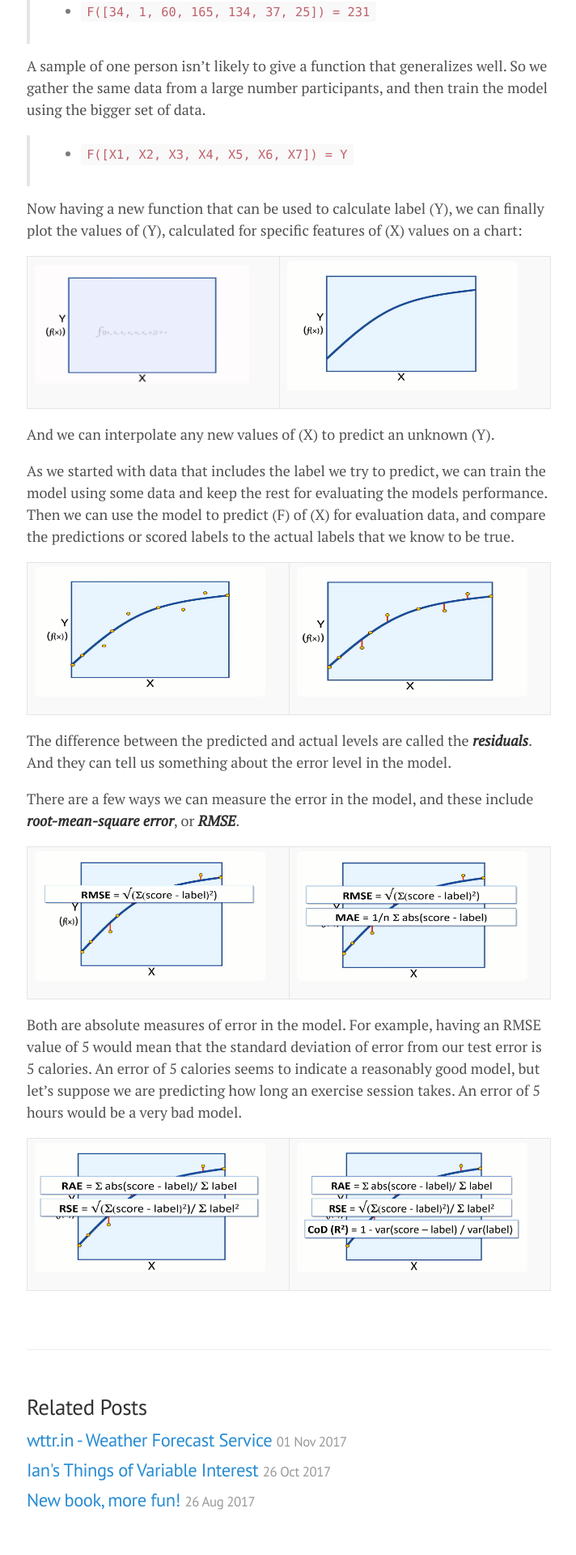
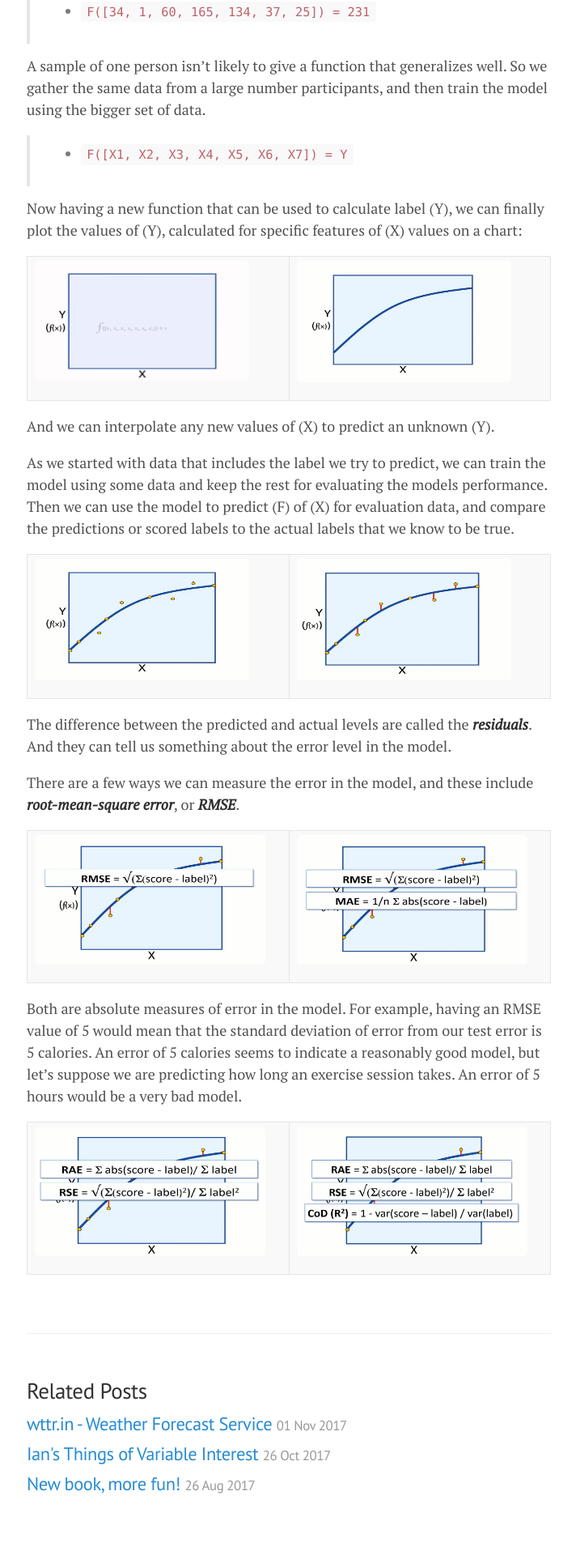
Before and after one commit to lgeurts/lgeurts.github.io, a Jekyll site: the page built from _posts/2018-06-29-artificial-intelligence-basics.md, in a window 1280 px wide. Shown: the part 2895-4815 px from the top of the page at 81% size, without its empty margins (283-995 px from the left). Built offline with Jekyll 4.4.1, drawn with Linux system fonts in a browser that asks for light colours; nearby versions of some CDN libraries.

Commit message:
Update 2018-06-29-artificial-intelligence-basics.md

```diff
--- a/_posts/2018-06-29-artificial-intelligence-basics.md
+++ b/_posts/2018-06-29-artificial-intelligence-basics.md
@@ -87,23 +87,23 @@
 Now having a new function that can be used to calculate label (Y), we can finally plot the values of (Y), calculated for specific features of (X) values on a chart:
 
 :-----------------:|:-----------------:
-<img src="/assets/artificial-intelligence/plotted-chart-1.png" align="left" width="265" height="150" alt="Generalized function"> | <img src="/assets/artificial-intelligence/plotted-chart-2.png" align="left" width="285" height="160" alt="Plotting">
+<img src="/assets/artificial-intelligence/plotted-chart-1.png" align="left" width="265" height="150" alt=""> | <img src="/assets/artificial-intelligence/plotted-chart-2.png" align="left" width="265" height="150" alt="">
 
 And we can interpolate any new values of (X) to predict an unknown (Y).
 
 As we started with data that includes the label we try to predict, we can train the model using some data and keep the rest for evaluating the models performance. Then we can use the model to predict (F) of (X) for evaluation data, and compare the predictions or scored labels to the actual labels that we know to be true.
 
 :-----------------:|:-----------------:
-<img src="/assets/artificial-intelligence/plotted-chart-3.png" align="left" width="285" height="160" alt="Holding data for model performance"> | <img src="/assets/artificial-intelligence/plotted-chart-4.png" align="left" width="285" height="160" alt="Comparing predictions">
+<img src="/assets/artificial-intelligence/plotted-chart-3.png" align="left" width="265" height="150" alt=""> | <img src="/assets/artificial-intelligence/plotted-chart-4.png" align="left" width="265" height="150" alt="">
 
 The difference between the predicted and actual levels are called the ***residuals***. And they can tell us something about the error level in the model.
 
 There are a few ways we can measure the error in the model, and these include ***root-mean-square error***, or ***RMSE***.
 
 :-----------------:|:-----------------:
-<img src="/assets/artificial-intelligence/plotted-chart-5.png" align="left" width="285" height="160" alt="RMSE"> | <img src="/assets/artificial-intelligence/plotted-chart-6.png" align="left" width="285" height="160" alt="MAE">
+<img src="/assets/artificial-intelligence/plotted-chart-5.png" align="left" width="285" height="160" alt=""> | <img src="/assets/artificial-intelligence/plotted-chart-6.png" align="left" width="285" height="160" alt="">
 
 Both are absolute measures of error in the model. For example, having an RMSE value of 5 would mean that the standard deviation of error from our test error is 5 calories. An error of 5 calories seems to indicate a reasonably good model, but let's suppose we are predicting how long an exercise session takes. An error of 5 hours would be a very bad model.
 
 :-----------------:|:-----------------:
-<img src="/assets/artificial-intelligence/plotted-chart-7.png" align="left" width="285" height="160" alt="RMSE"> | <img src="/assets/artificial-intelligence/plotted-chart-8.png" align="left" width="285" height="160" alt="MAE">
+<img src="/assets/artificial-intelligence/plotted-chart-7.png" align="left" width="285" height="160" alt=""> | <img src="/assets/artificial-intelligence/plotted-chart-8.png" align="left" width="285" height="160" alt="">
```
